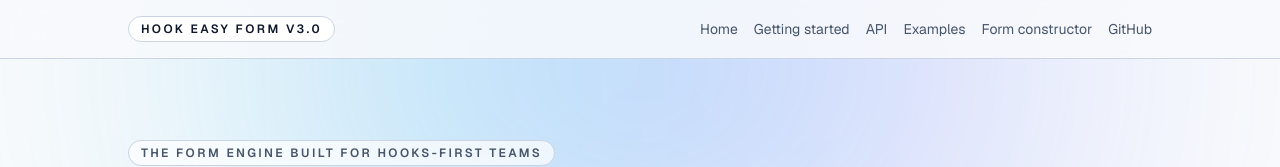
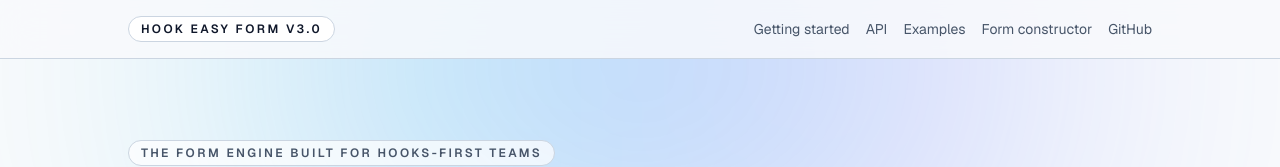
Before and after one commit to EntonyStark/hook-forms-docs, a Next.js app: page / in a window 1280 px wide. Shown: the top 167 px of the page. Built offline with nearby package versions, Linux system fonts and the light colour scheme.

Commit message:
feat: update header

```diff
--- a/app/constants/site.ts
+++ b/app/constants/site.ts
@@ -22,7 +22,6 @@
 ] as const;
 
 export const navLinks = [
-  { label: "Home", href: "/" },
   ...docsRoutes,
   { label: "GitHub", href: siteConfig.links.github },
 ] as const;
--- a/components/layout/site-header.tsx
+++ b/components/layout/site-header.tsx
@@ -1,8 +1,13 @@
+"use client";
+
 import Link from "next/link";
+import { usePathname } from "next/navigation";
 
 import { navLinks, siteConfig } from "@/app/constants/site";
 
 export function SiteHeader() {
+  const pathname = usePathname() ?? "/";
+
   return (
     <header className="sticky top-0 z-40 border-b border-border bg-background/85 backdrop-blur-lg">
       <div className="mx-auto flex w-full max-w-6xl items-center justify-between gap-6 px-6 py-4 sm:px-10 lg:px-16">
@@ -13,15 +18,28 @@
         </Link>
 
         <nav className="flex flex-wrap items-center justify-end gap-4 text-sm">
-          {navLinks.map((link) => (
+          {navLinks.map((link) => {
+            const isExternal = link.href.startsWith("http");
+            const isActive =
+              !isExternal &&
+              (link.href === "/"
+                ? pathname === "/"
+                : pathname.startsWith(link.href));
+            const linkClasses = isActive
+              ? "text-foreground font-semibold"
+              : "text-muted-foreground hover:text-foreground";
+
+            return (
               <Link
                 key={link.label}
                 href={link.href}
-              className="text-muted-foreground transition-colors hover:text-foreground"
+                className={`transition-colors ${linkClasses}`}
+                aria-current={isActive ? "page" : undefined}
               >
                 {link.label}
               </Link>
-          ))}
+            );
+          })}
         </nav>
       </div>
     </header>
```
Lines whose indentation alone changed are shown as unchanged.
